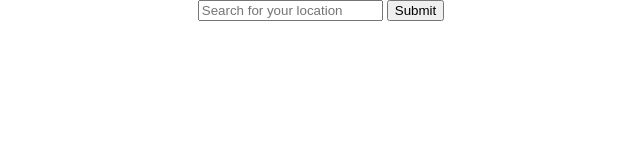
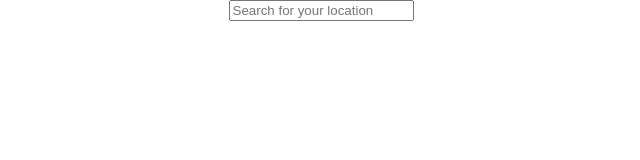
Before and after one commit to mehkij/weather-app, a plain HTML site: page index.html in a window 1280 px wide. Shown: the whole page, without its empty margins (319-959 px from the left). Drawn offline with Linux system fonts and the light colour scheme.

Commit message:
Remove submit button and its event listener

```diff
--- a/index.html
+++ b/index.html
@@ -10,7 +10,6 @@
   <div class="container">
     <div class="header">
       <input class="searchbar" type="text" placeholder="Search for your location">
-      <button class="submit">Submit</button>
     </div>
     <div class="weather-container">
       <p class="location"></p>
```
